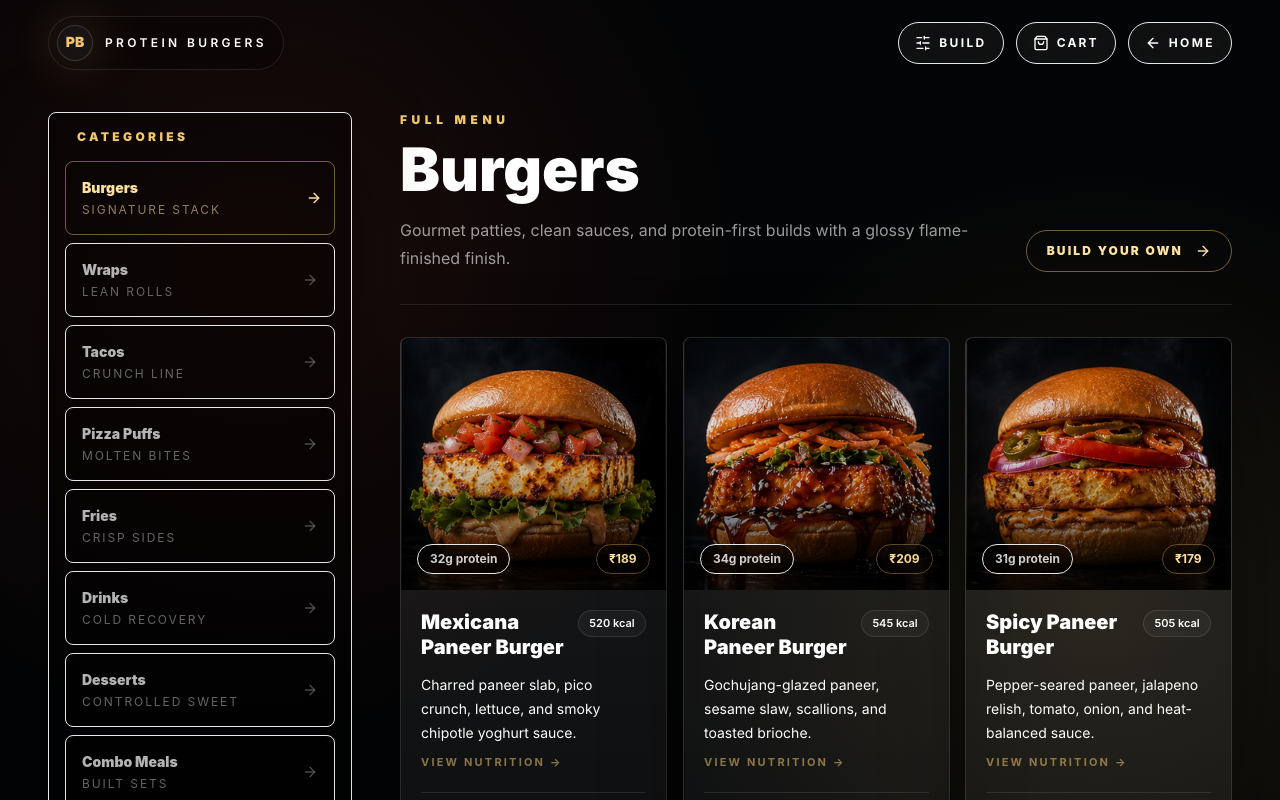
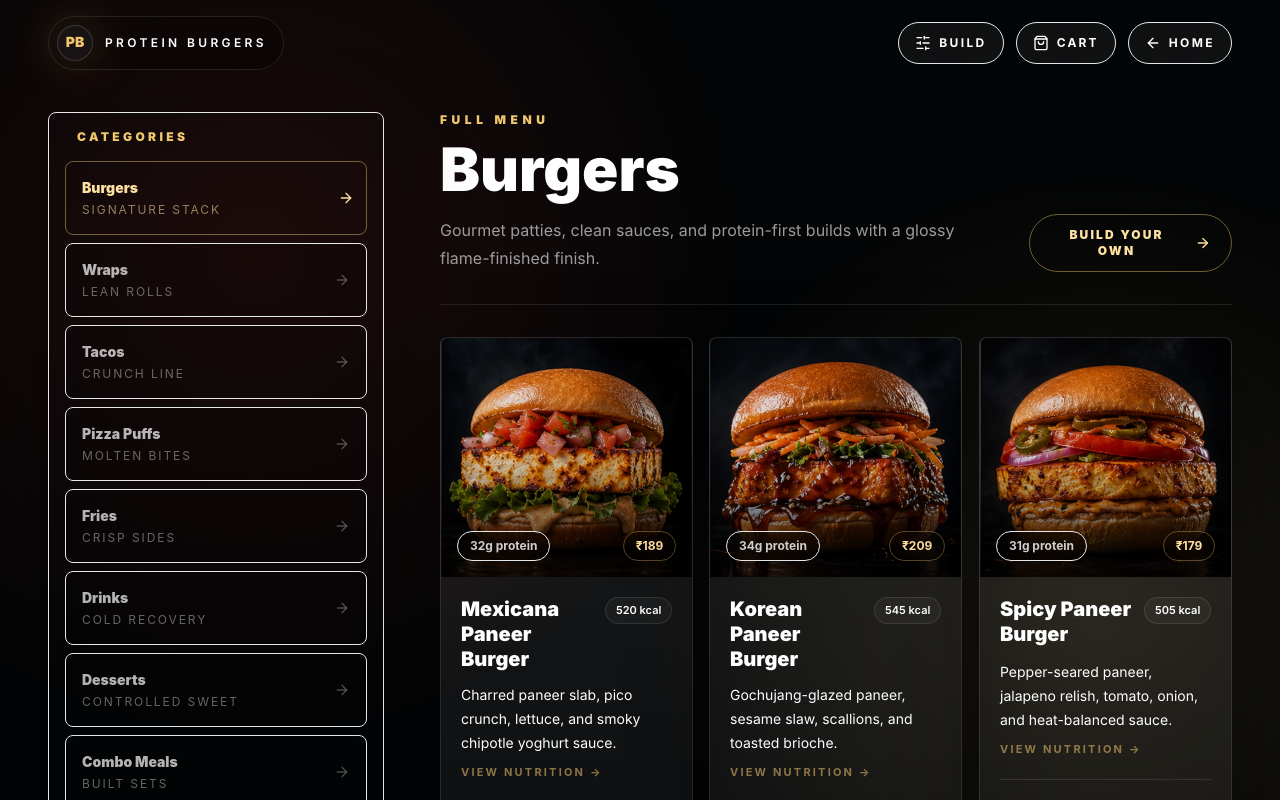
Before and after one commit to karthikbalaji1111-wq/proteinburger, a React (Vite) app in the folder protein-burgers/: page /menu in a window 1280 px wide. Shown: the top 800 px of the page. Built offline with nearby package versions, Linux system fonts and the light colour scheme.

Commit message:
Added cart features

```diff
--- a/protein-burgers/src/components/menu/MenuPage.jsx
+++ b/protein-burgers/src/components/menu/MenuPage.jsx
@@ -28,9 +28,9 @@ export function MenuPage({ navigate }) {
 
       <div className="pointer-events-none absolute inset-0 bg-[radial-gradient(circle_at_20%_10%,rgba(214,65,53,0.12),transparent_30rem),radial-gradient(circle_at_86%_24%,rgba(240,199,111,0.1),transparent_28rem)]" />
 
-      <div className="menu-shell relative z-10 mx-auto grid max-w-[98rem] gap-7 px-4 pb-16 pt-28 sm:px-8 lg:grid-cols-[19rem_minmax(0,1fr)] lg:gap-12 lg:px-12 lg:pb-24">
+      <div className="menu-shell relative z-10 mx-auto grid max-w-[104rem] gap-7 px-4 pb-16 pt-28 sm:px-8 lg:grid-cols-[21rem_minmax(0,1fr)] lg:gap-14 lg:px-12 lg:pb-24">
         <aside className="lg:sticky lg:top-28 lg:self-start">
-          <div className="rounded-[8px] border border-white/12 bg-black/40 p-4 shadow-glass backdrop-blur-2xl">
+          <div className="rounded-[8px] border border-white/12 bg-black/52 p-4 shadow-glass backdrop-blur-3xl">
             <p className="mb-4 px-3 text-xs font-black uppercase tracking-[0.28em] text-[#f0c76f]">Categories</p>
             <div className="flex gap-2 overflow-x-auto pb-1 lg:flex-col lg:overflow-visible lg:pb-0">
               {categories.map((category) => {
```
